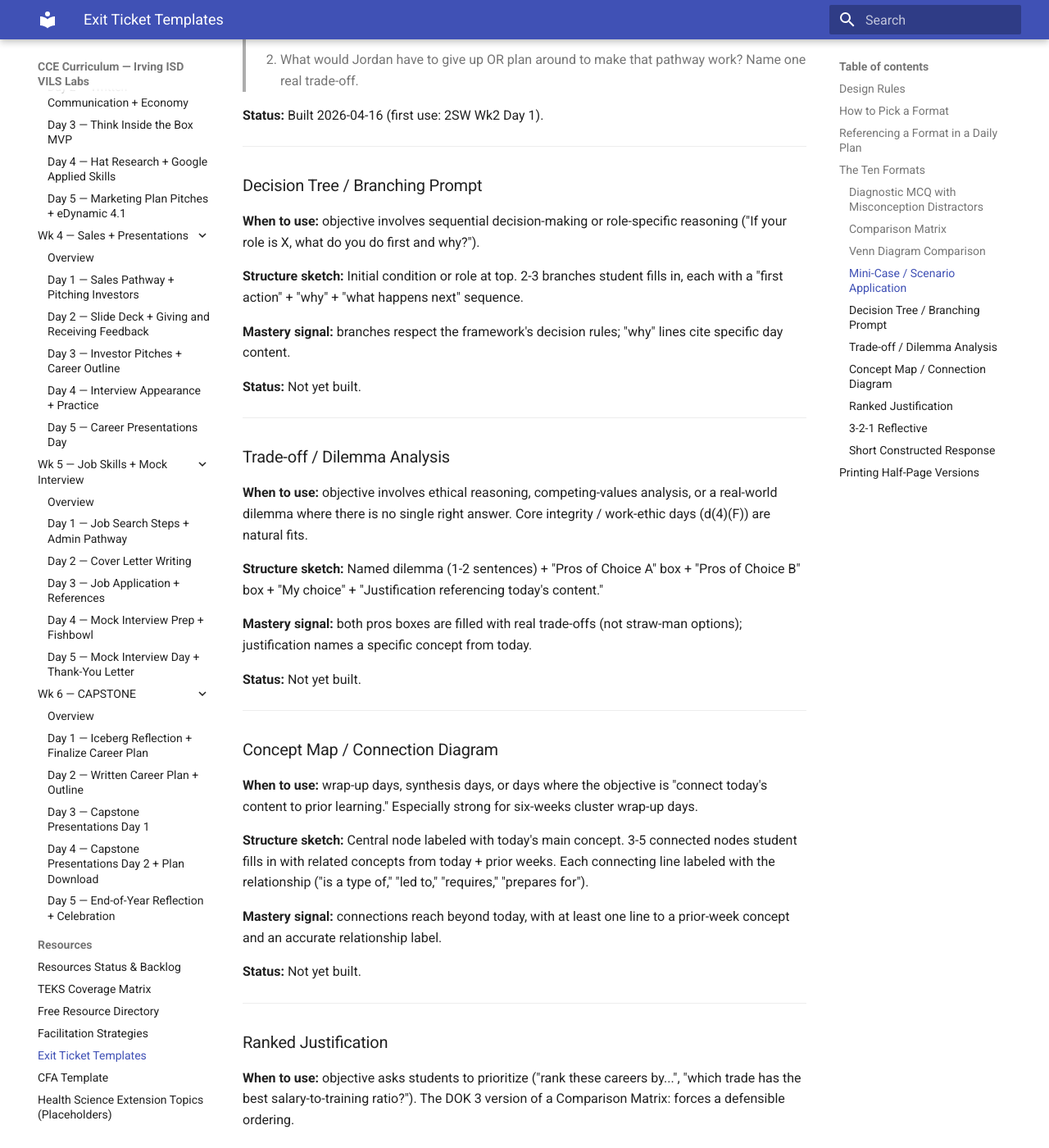
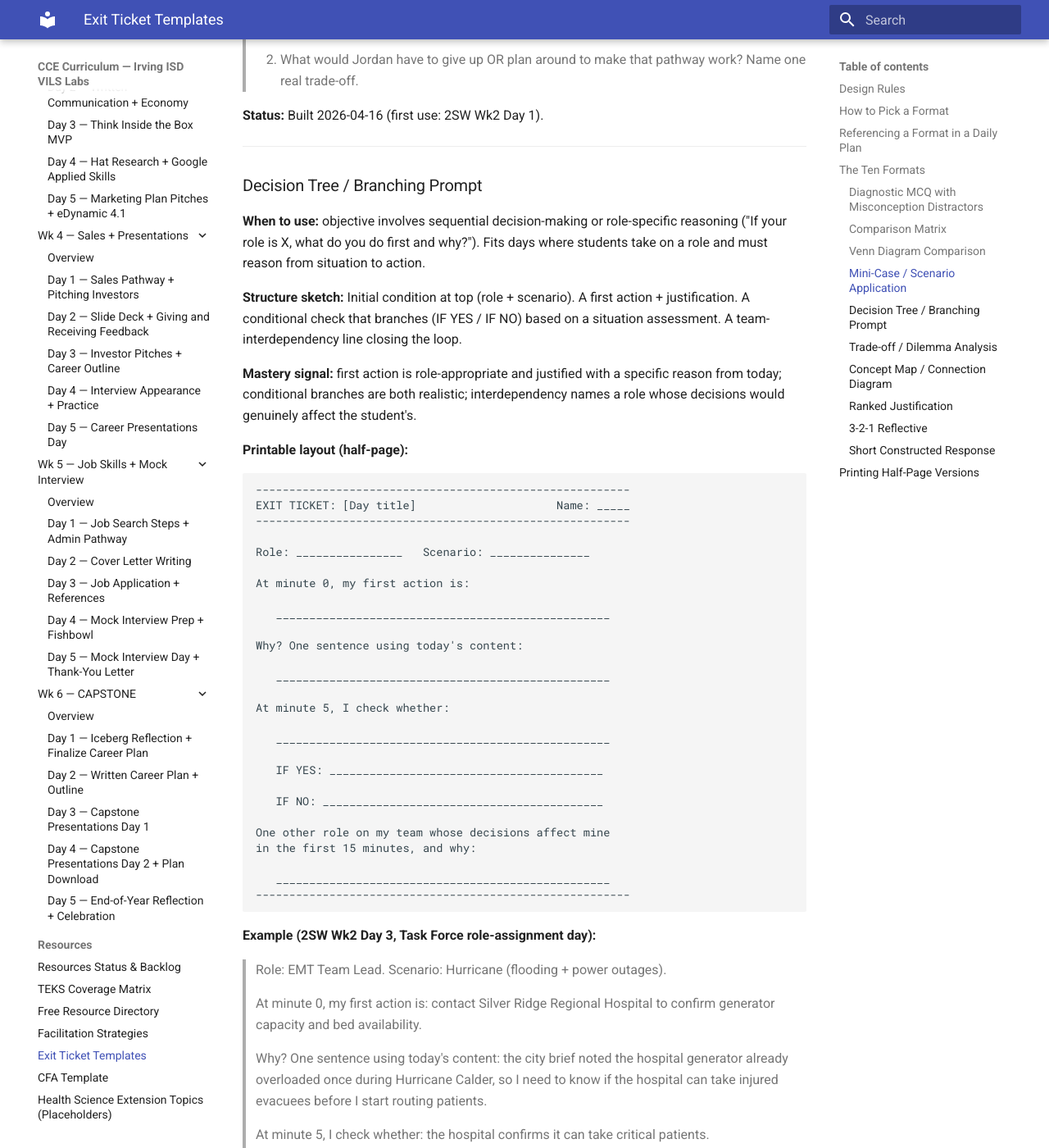
Before and after one commit to elbrielle/cce-curriculum, an MkDocs documentation site: the page built from docs/resources/exit-ticket-templates.md, in a window 1280 px wide and 1400 px high, scrolled down 4679 px. Shown: the whole window at 82% size. Built offline with MkDocs 1.6.1 and Material for MkDocs 9.7.7, drawn with Linux system fonts in a browser that asks for light colours; the version menu is left out; some of the changed text lies outside the part shown.

Commit message:
2SW Wk2 Day 3 exit ticket: Decision Tree format
Rewrote Day 3 exit ticket (task force role-assignment day) from a
three-part single-sequence recall to a Decision Tree / Branching
Prompt. Now probes role-appropriate first action + justification +
conditional branching (IF YES / IF NO on a situation check) + team
interdependency naming.

The current exit ticket was informally branching already ("FIRST
action your role would take") but didn't test branching reasoning
or team coordination. The new format does both.

Third production template build on the bank page. Decision Tree
template now has printable half-page layout + worked example using
an EMT Team Lead in a Hurricane scenario routing to Silver Ridge
Regional Hospital vs. Green Valley HS field triage.

Day 3 timing 50 min -> 51 min. Preservation loop clean on the diff.

````diff
--- a/docs/resources/exit-ticket-templates.md
+++ b/docs/resources/exit-ticket-templates.md
@@ -170,13 +170,61 @@ that wasn't in today's in-class activity.]
 
 ### Decision Tree / Branching Prompt
 
-**When to use:** objective involves sequential decision-making or role-specific reasoning ("If your role is X, what do you do first and why?").
+**When to use:** objective involves sequential decision-making or role-specific reasoning ("If your role is X, what do you do first and why?"). Fits days where students take on a role and must reason from situation to action.
 
-**Structure sketch:** Initial condition or role at top. 2-3 branches student fills in, each with a "first action" + "why" + "what happens next" sequence.
+**Structure sketch:** Initial condition at top (role + scenario). A first action + justification. A conditional check that branches (IF YES / IF NO) based on a situation assessment. A team-interdependency line closing the loop.
 
-**Mastery signal:** branches respect the framework's decision rules; "why" lines cite specific day content.
+**Mastery signal:** first action is role-appropriate and justified with a specific reason from today; conditional branches are both realistic; interdependency names a role whose decisions would genuinely affect the student's.
 
-**Status:** Not yet built.
+**Printable layout (half-page):**
+
+```
+--------------------------------------------------------
+EXIT TICKET: [Day title]                     Name: _____
+--------------------------------------------------------
+
+Role: ________________   Scenario: _______________
+
+At minute 0, my first action is:
+
+   __________________________________________________
+
+Why? One sentence using today's content:
+
+   __________________________________________________
+
+At minute 5, I check whether:
+
+   __________________________________________________
+
+   IF YES: _________________________________________
+
+   IF NO: __________________________________________
+
+One other role on my team whose decisions affect mine
+in the first 15 minutes, and why:
+
+   __________________________________________________
+--------------------------------------------------------
+```
+
+**Example (2SW Wk2 Day 3, Task Force role-assignment day):**
+
+> Role: EMT Team Lead. Scenario: Hurricane (flooding + power outages).
+>
+> At minute 0, my first action is: contact Silver Ridge Regional Hospital to confirm generator capacity and bed availability.
+>
+> Why? One sentence using today's content: the city brief noted the hospital generator already overloaded once during Hurricane Calder, so I need to know if the hospital can take injured evacuees before I start routing patients.
+>
+> At minute 5, I check whether: the hospital confirms it can take critical patients.
+>
+> IF YES: I direct ambulances to Silver Ridge Regional Hospital as the primary receiving site.
+>
+> IF NO: I coordinate with the Public Information Officer to alert residents to shelter-in-place and prepare the Green Valley High School gym as a field triage site (named in the city brief as a backup with generator).
+>
+> One other role on my team whose decisions affect mine in the first 15 minutes, and why: the Police Officer / Sheriff, because their traffic control and evacuation routing determines whether my ambulances can reach the hospital or the field triage site.
+
+**Status:** Built 2026-04-16 (first use: 2SW Wk2 Day 3).
 
 ---
 
````
Also changed, not shown: docs/2sw/wk2-law-enforcement-emt/day3.md (+15 -2 lines).
